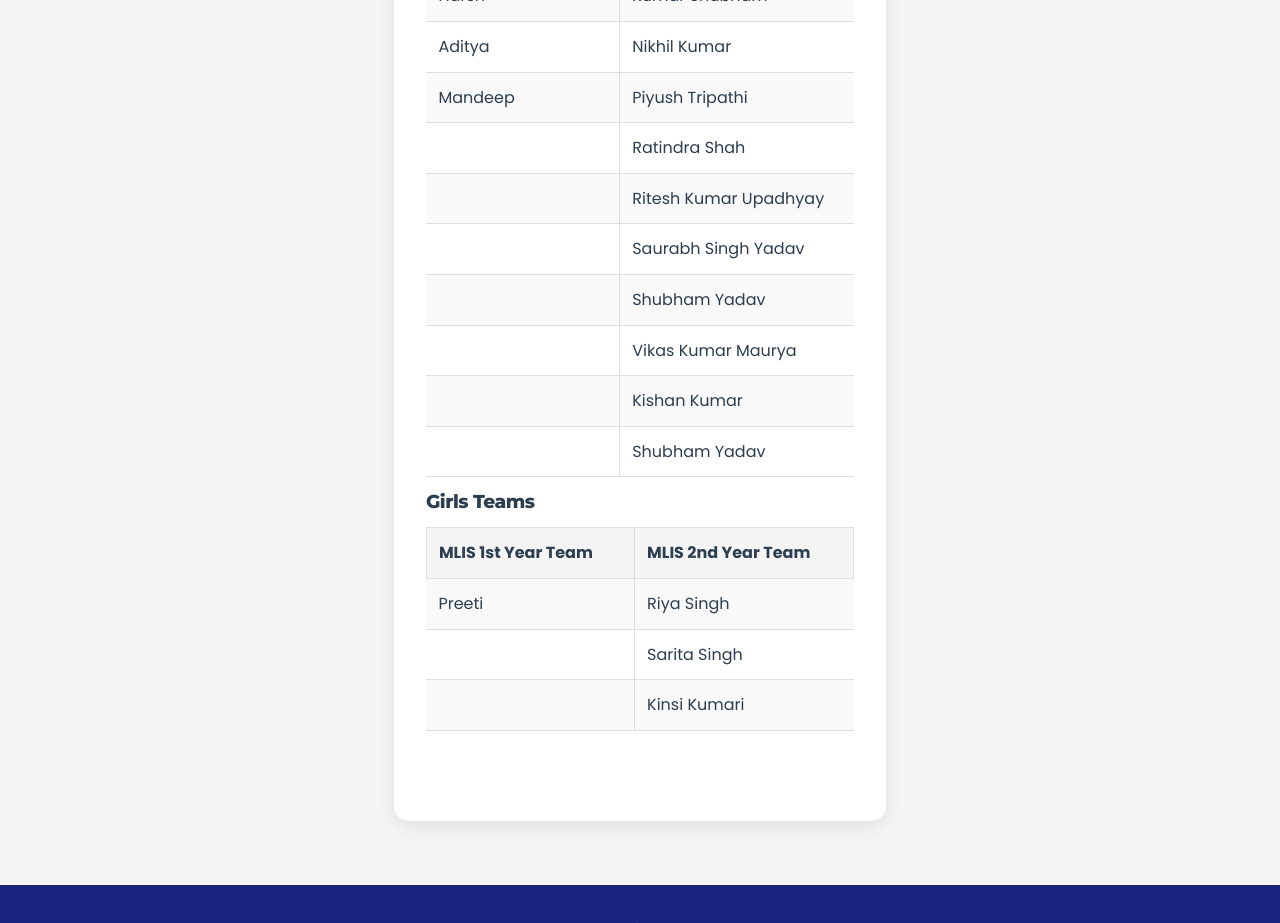
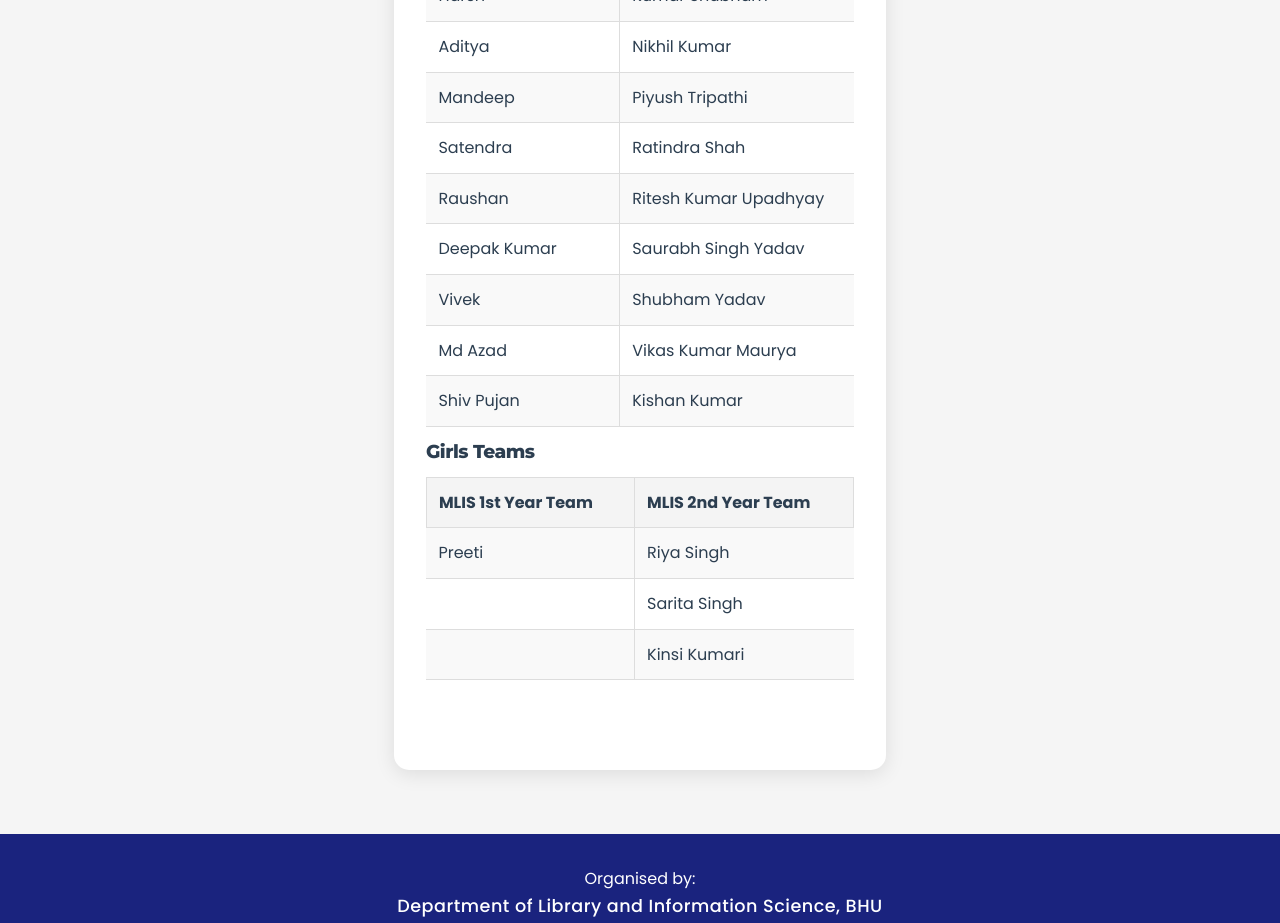
Before and after one commit to ishubham1312/libfest25, a plain HTML site: page chess.html in a window 1280 px wide. Shown: the part 2120-3043 px from the top of the page. Drawn offline with Linux system fonts and the light colour scheme.

Commit message:
Added missing names

```diff
--- a/chess.html
+++ b/chess.html
@@ -135,32 +135,28 @@
                                         <td>Piyush Tripathi</td>
                                     </tr>
                                     <tr>
-                                        <td></td>
+                                        <td>Satendra</td>
                                         <td>Ratindra Shah</td>
                                     </tr>
                                     <tr>
-                                        <td></td>
+                                        <td>Raushan</td>
                                         <td>Ritesh Kumar Upadhyay</td>
                                     </tr>
                                     <tr>
-                                        <td></td>
+                                        <td>Deepak Kumar</td>
                                         <td>Saurabh Singh Yadav</td>
                                     </tr>
                                     <tr>
-                                        <td></td>
+                                        <td>Vivek</td>
                                         <td>Shubham Yadav</td>
                                     </tr>
                                     <tr>
-                                        <td></td>
+                                        <td>Md Azad</td>
                                         <td>Vikas Kumar Maurya</td>
                                     </tr>
                                     <tr>
-                                        <td></td>
+                                        <td>Shiv Pujan</td>
                                         <td>Kishan Kumar</td>
-                                    </tr>
-                                    <tr>
-                                        <td></td>
-                                        <td>Shubham Yadav</td>
                                     </tr>
                                 </table>
                             </div>
```
